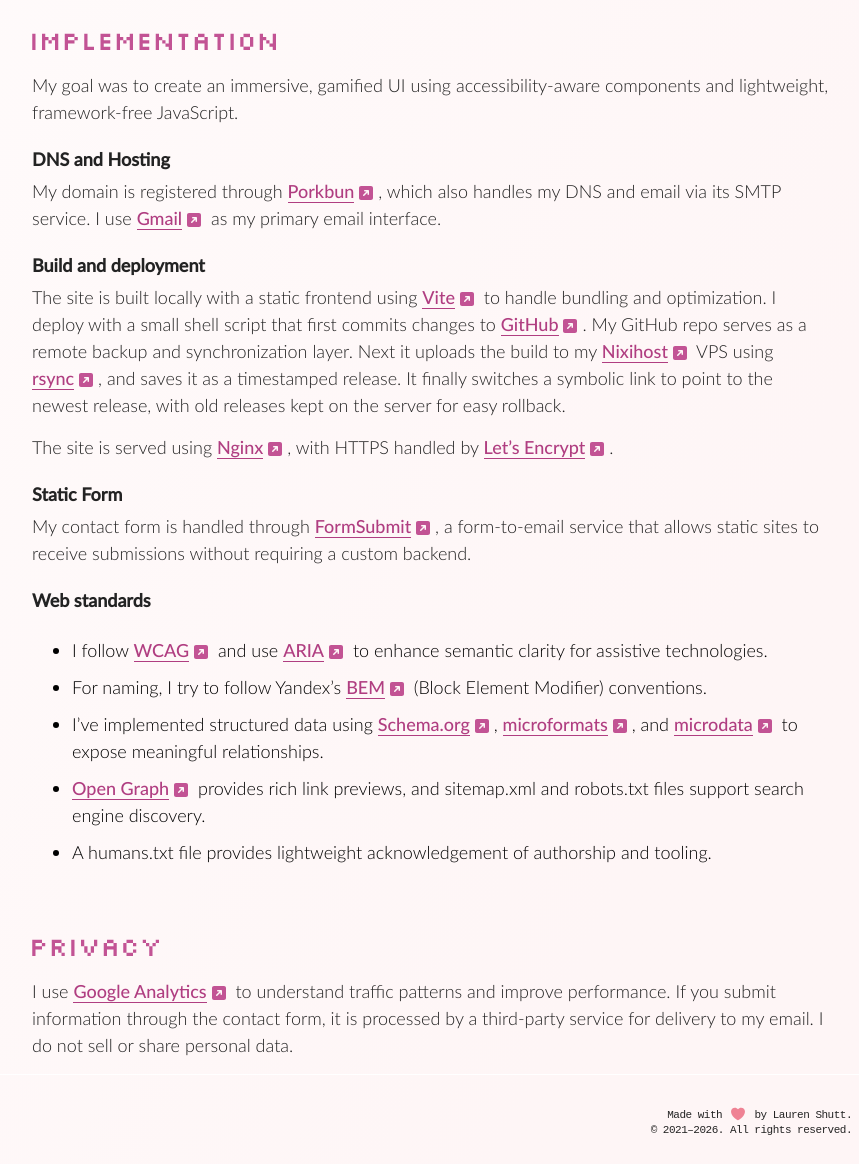
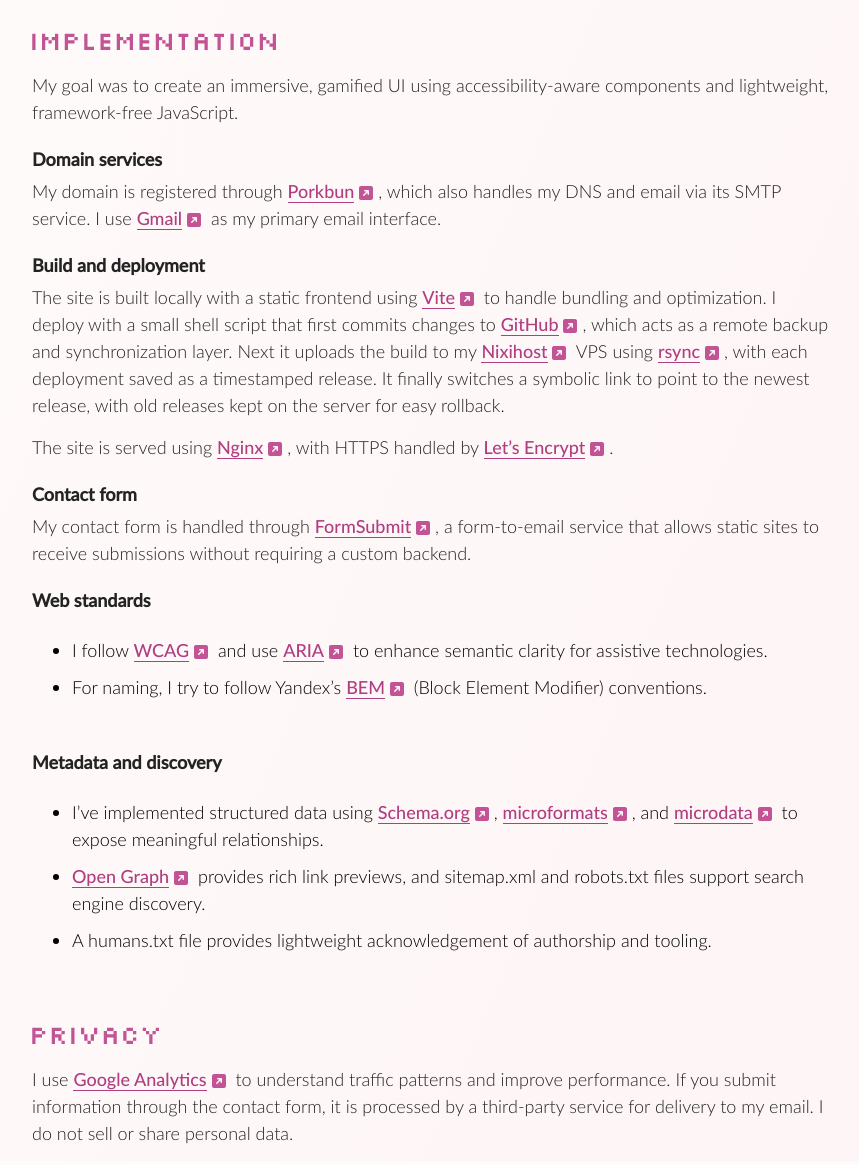
Before and after one commit to laurenshutt/laurenshutt.dev, a website built with Vite: page colophon/index.html in a window 1280 px wide. Shown: the part 1725-2889 px from the top of the page, without its empty margins (328-1187 px from the left). Built offline with nearby package versions, Linux system fonts and the light colour scheme.

Commit message:
updated colophon

```diff
--- a/colophon/index.html
+++ b/colophon/index.html
@@ -430,7 +430,7 @@
                     </p>
                     <p>
                         <b>
-                            DNS and Hosting
+                            Domain services
                         </b>
                         My domain is registered through
                             <a
@@ -462,8 +462,8 @@
                             target="_blank"
                             rel="noreferrer noopener">
                             <span>GitHub</span>
-                        </a>.
-                        My GitHub repo serves as a remote backup and synchronization layer. Next it uploads the build to my
+                        </a>,
+                        which acts as a remote backup and synchronization layer. Next it uploads the build to my
                         <a
                             href="https://www.nixihost.com/"
                             target="_blank"
@@ -477,7 +477,7 @@
                             rel="noreferrer noopener">
                             <span>rsync</span>
                         </a>,
-                        and saves it as a timestamped release. It finally switches a symbolic link to point to the newest release, with old releases kept on the server for easy rollback.
+                        with each deployment saved as a timestamped release. It finally switches a symbolic link to point to the newest release, with old releases kept on the server for easy rollback.
                     </p>
                     <p>
                         The site is served using
@@ -497,7 +497,7 @@
                     </p>
                     <p>
                         <b>
-                            Static Form
+                            Contact form
                         </b>
                         My contact form is handled through
                         <a
@@ -536,6 +536,13 @@
                                 </a>
                                 (Block Element Modifier) conventions.
                             </li>
+                        </ul>
+                    </p>
+                    <p>
+                        <b>
+                            Metadata and discovery
+                        </b>
+                        <ul>
                             <li>
                                 I’ve implemented structured data using
                                 <a
```
Also changed, not shown: index.html (+7 -0 lines).
